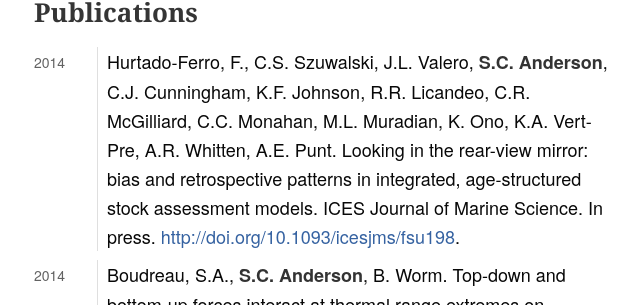
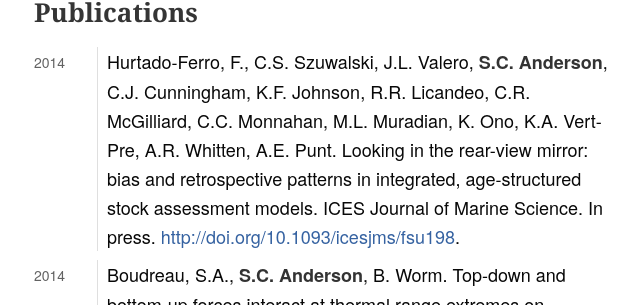
Before and after one commit to seananderson/seananderson.ca, a Jekyll site: the page built from cv.html, in a window 1280 px wide and 900 px high, scrolled down 753 px. Shown: the part 212-517 px from the top of the window, without its empty margins (316-956 px from the left). Built offline with Jekyll 4.4.1, drawn with Linux system fonts in a browser that asks for light colours; Markdown is read by kramdown in place of the engine named in the settings; comment, search, counter and statistics services are not loaded; some of the changed text lies outside the part shown.

Commit message:
Fix typo in CV

```diff
--- a/AndersonCV.txt
+++ b/AndersonCV.txt
@@ -42,7 +42,7 @@ Publications
 2014
 :   Hurtado-Ferro, F., C.S. Szuwalski, J.L. Valero, **S.C. Anderson**,
     C.J. Cunningham, K.F. Johnson, R.R. Licandeo, C.R. McGilliard, C.C.
-    Monahan, M.L. Muradian, K. Ono, K.A. Vert-Pre, A.R. Whitten, A.E.
+    Monnahan, M.L. Muradian, K. Ono, K.A. Vert-Pre, A.R. Whitten, A.E.
     Punt. Looking in the rear-view mirror: bias and retrospective
     patterns in integrated, age-structured stock assessment models. ICES
     Journal of Marine Science. In press.
--- a/cv.html
+++ b/cv.html
@@ -22,7 +22,7 @@ title: seananderson.ca
 <h1 id="publications">Publications</h1>
 <dl>
 <dt>2014</dt>
-<dd>Hurtado-Ferro, F., C.S. Szuwalski, J.L. Valero, <strong>S.C. Anderson</strong>, C.J. Cunningham, K.F. Johnson, R.R. Licandeo, C.R. McGilliard, C.C. Monahan, M.L. Muradian, K. Ono, K.A. Vert-Pre, A.R. Whitten, A.E. Punt. Looking in the rear-view mirror: bias and retrospective patterns in integrated, age-structured stock assessment models. ICES Journal of Marine Science. In press. <a href="http://doi.org/10.1093/icesjms/fsu198" class="uri">http://doi.org/10.1093/icesjms/fsu198</a>.
+<dd>Hurtado-Ferro, F., C.S. Szuwalski, J.L. Valero, <strong>S.C. Anderson</strong>, C.J. Cunningham, K.F. Johnson, R.R. Licandeo, C.R. McGilliard, C.C. Monnahan, M.L. Muradian, K. Ono, K.A. Vert-Pre, A.R. Whitten, A.E. Punt. Looking in the rear-view mirror: bias and retrospective patterns in integrated, age-structured stock assessment models. ICES Journal of Marine Science. In press. <a href="http://doi.org/10.1093/icesjms/fsu198" class="uri">http://doi.org/10.1093/icesjms/fsu198</a>.
 </dd>
 <dt>2014</dt>
 <dd>Boudreau, S.A., <strong>S.C. Anderson</strong>, B. Worm. Top-down and bottom-up forces interact at thermal range extremes on American lobster. Journal of Animal Ecology. In press. <a href="http://doi.org/10.1111/1365-2656.12322" class="uri">http://doi.org/10.1111/1365-2656.12322</a>.
```
Also changed, not shown: other parts of AndersonCV.txt (+1 -1 lines), other parts of cv.html (+1 -1 lines), blog.html (deleted, +0 -14 lines), cv-pandoc.md (+2 -2 lines), 1 other file.
